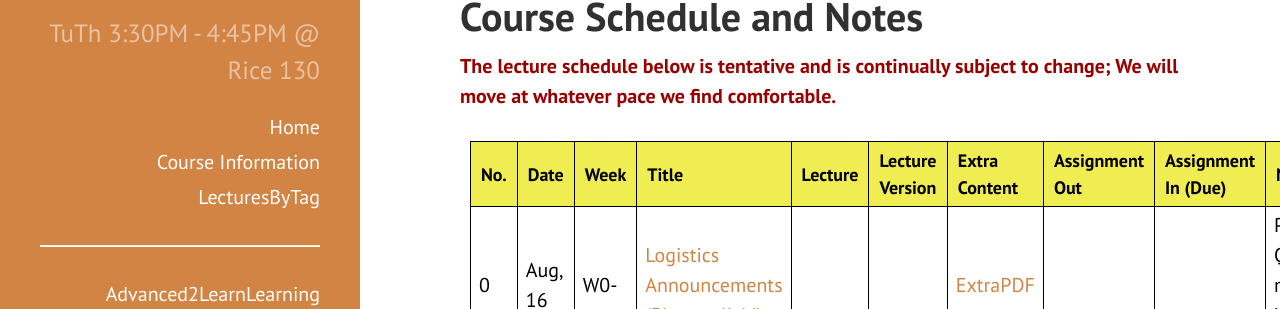
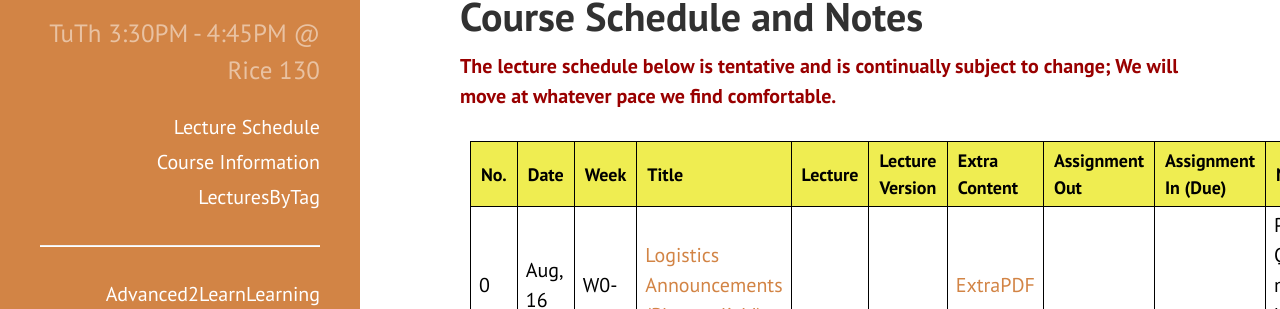
Before and after one commit to dblakely/2018fUVA-CS4501MachineLearning, a Jekyll site: the page built from index.html, in a window 1280 px wide. Shown: the part 271-580 px from the top of the page. Built offline with Jekyll 4.4.1, drawn with Linux system fonts in a browser that asks for light colours.

Commit message:
sidebar minor change

```diff
--- a/_includes/sidebar.html
+++ b/_includes/sidebar.html
@@ -10,7 +10,7 @@
     </div>
 
     <nav class="sidebar-nav">
-      <a class="sidebar-nav-item{% if page.url == site.baseurl %} active{% endif %}" href="{{ site.baseurl }}">Home</a>
+      <a class="sidebar-nav-item{% if page.url == site.baseurl %} active{% endif %}" href="{{ site.baseurl }}">Lecture Schedule</a>
 
       {% comment %}
         The code below dynamically generates a sidebar nav of pages with
```
